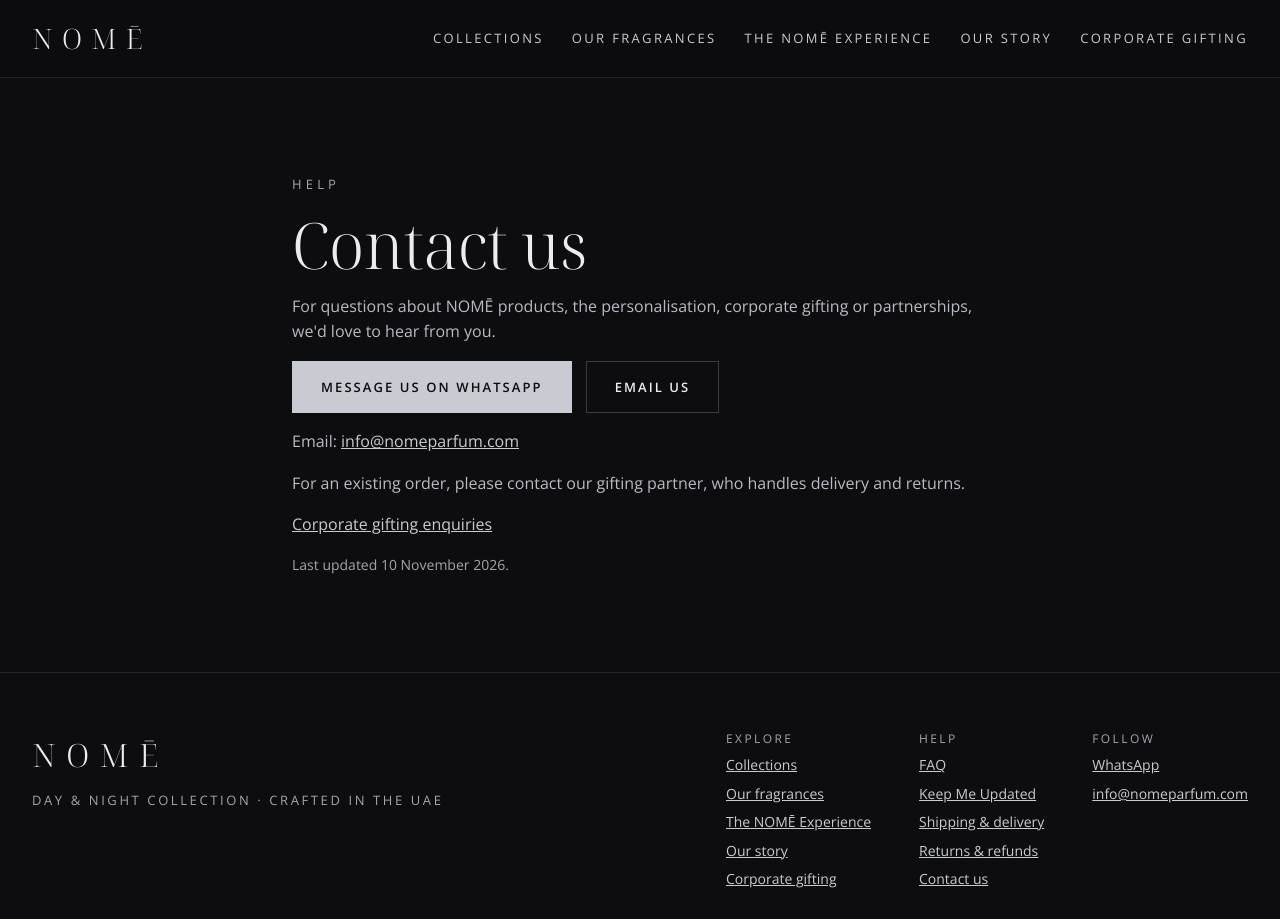
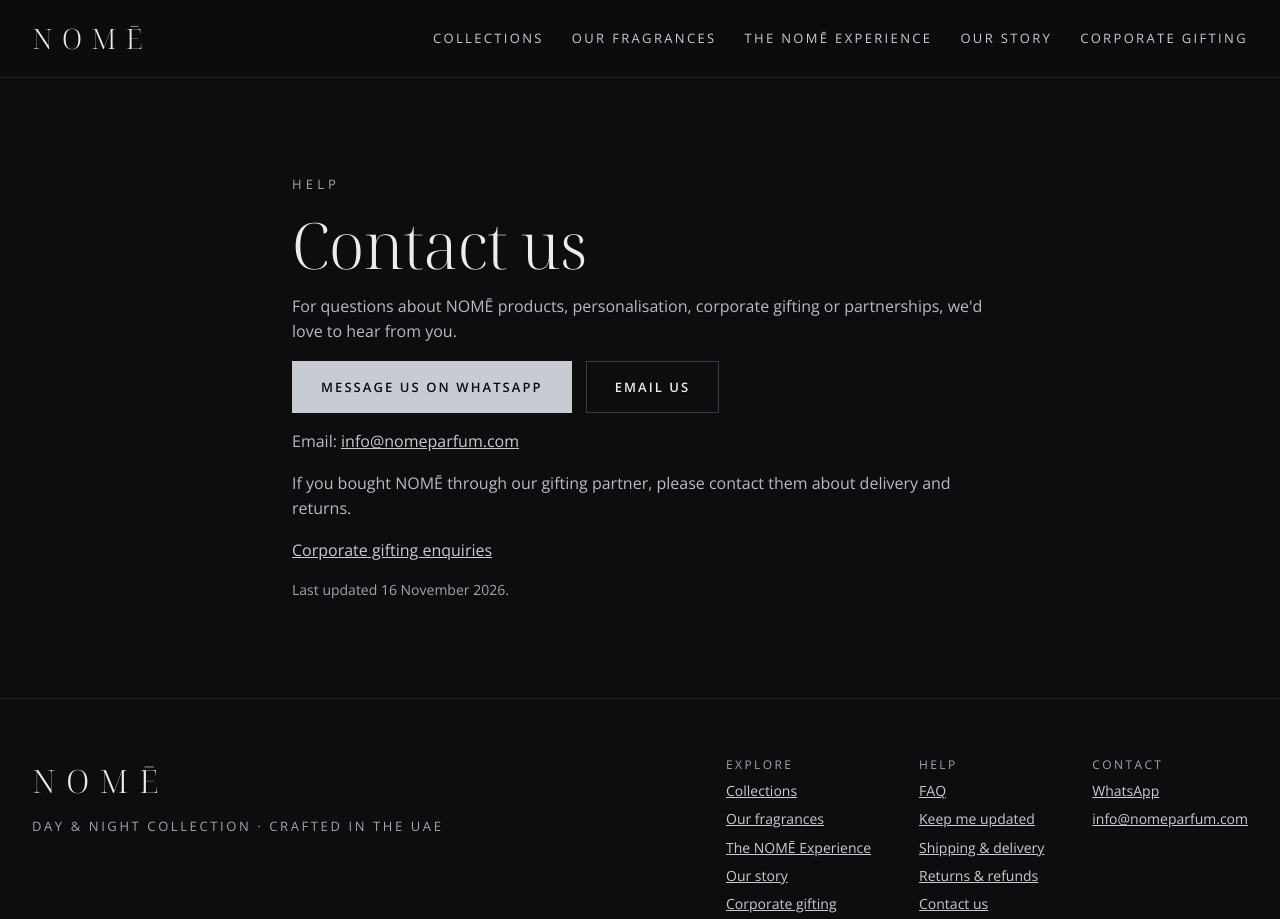
Before and after one commit to rafik42pat/nome-website, a plain HTML site: page contact.html in a window 1280 px wide. Shown: the top 919 px of the page. Drawn offline with Linux system fonts and the light colour scheme.

Commit message:
Copy review: fix doubled partner wording, pre-launch tense on policy pages, partner page notice, footer and band label wording
Co-Authored-By: Claude Opus 5.5 <noreply@anthropic.com>
Claude-Session: https://claude.ai/code/session_01CbDgQStipMz1LxKXX1LKnJ

```diff
--- a/contact.html
+++ b/contact.html
@@ -33,15 +33,15 @@
 </header>
 <main><section style="border-top:0"><div class="wrap prose">
 <p class="eyebrow">Help</p><h1>Contact us</h1>
-<p>For questions about NOMĒ products, the personalisation, corporate gifting or partnerships, we'd love to hear from you.</p>
+<p>For questions about NOMĒ products, personalisation, corporate gifting or partnerships, we'd love to hear from you.</p>
 <div class="row" style="gap:14px">
 <a class="btn btn-fill" data-wa="Hi NOMĒ" href="#">Message us on WhatsApp</a>
 <a class="btn btn-line" data-email href="#">Email us</a>
 </div>
 <p>Email: <a data-email href="#"></a></p>
-<p>For an existing order, please contact <span data-partner-name>our gifting partner</span>, who handles delivery and returns.</p>
+<p>If you bought NOMĒ through <span data-partner-name>our gifting partner</span>, please contact them about delivery and returns.</p>
 <p><a href="corporate-gifting">Corporate gifting enquiries</a></p>
-<p class="hint">Last updated 10 November 2026.</p></div></section></main>
+<p class="hint">Last updated 16 November 2026.</p></div></section></main>
 <footer>
 <div class="wrap">
 <div class="row" style="justify-content:space-between;align-items:flex-start;gap:32px">
@@ -51,8 +51,8 @@
 </div>
 <div class="row" style="gap:8px 48px">
 <div class="fcol"><span>Explore</span><a href="collections">Collections</a><a href="fragrances">Our fragrances</a><a href="experience">The NOMĒ Experience</a><a href="our-story">Our story</a><a href="corporate-gifting">Corporate gifting</a></div>
-<div class="fcol"><span>Help</span><a href="./#faq">FAQ</a><a href="./#updates">Keep Me Updated</a><a href="shipping">Shipping &amp; delivery</a><a href="returns">Returns &amp; refunds</a><a href="contact">Contact us</a></div>
-<div class="fcol"><span>Follow</span><a data-wa="Hi NOMĒ" href="#">WhatsApp</a><a data-instagram href="#" hidden>Instagram</a><a data-tiktok href="#" hidden>TikTok</a><a data-email href="#"></a></div>
+<div class="fcol"><span>Help</span><a href="./#faq">FAQ</a><a href="./#updates">Keep me updated</a><a href="shipping">Shipping &amp; delivery</a><a href="returns">Returns &amp; refunds</a><a href="contact">Contact us</a></div>
+<div class="fcol"><span>Contact</span><a data-wa="Hi NOMĒ" href="#">WhatsApp</a><a data-instagram href="#" hidden>Instagram</a><a data-tiktok href="#" hidden>TikTok</a><a data-email href="#"></a></div>
 </div>
 </div>
 <div class="legal"><span>© <span data-year>2026</span> NOMĒ. Crafted in the UAE.</span><span><a href="privacy">Privacy policy</a> · <a href="terms">Terms &amp; conditions</a></span></div>
```
Also changed, not shown: become-a-partner.html (+3 -3 lines), collections.html (+2 -2 lines), corporate-gifting.html (+2 -2 lines), experience.html (+2 -2 lines), fragrances.html (+2 -2 lines), index.html (+3 -3 lines), no-1-black-birch.html (+2 -2 lines), no-2-amber-leaf.html (+2 -2 lines), no-3-rose-petal.html (+2 -2 lines), no-4-saffron-amber.html (+2 -2 lines), our-story.html (+2 -2 lines), privacy.html (+3 -3 lines), returns.html (+4 -4 lines), shipping.html (+4 -4 lines), 1 more files.
